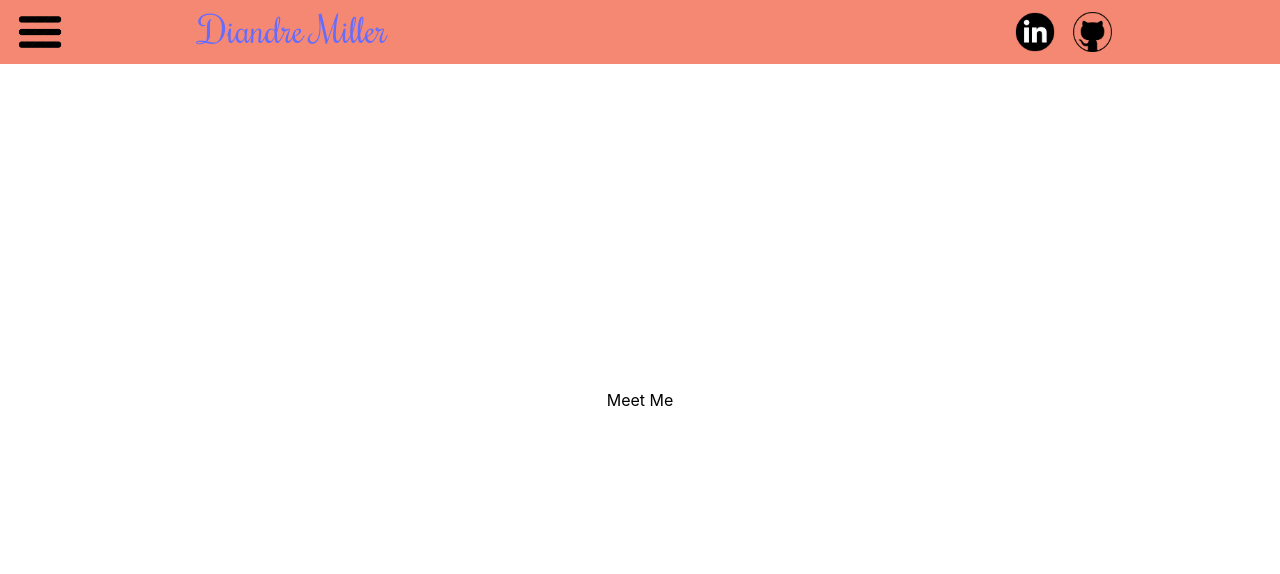
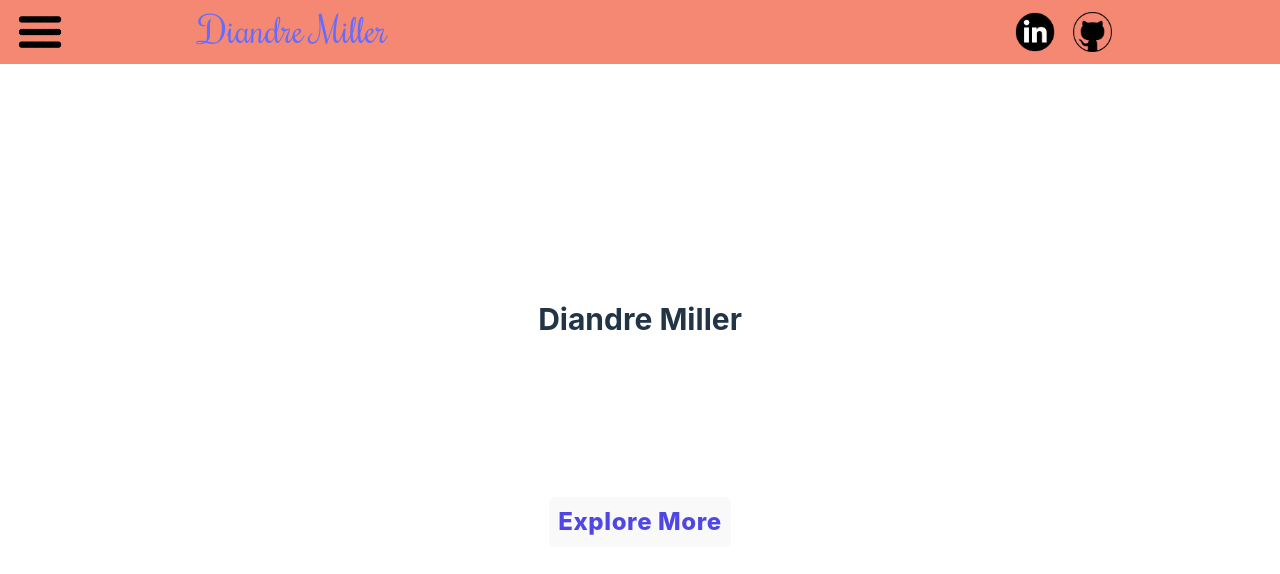
Before and after one commit to DiandreMiller/resume, a React (Vite) app: page /meet-me in a window 1280 px wide. Shown: the top 574 px of the page. Built offline with nearby package versions, Linux system fonts and the light colour scheme; a web font is replaced by a local one.

Commit message:
Design: Partially complete Meet Me

```diff
--- a/src/Pages/MeetMe.tsx
+++ b/src/Pages/MeetMe.tsx
@@ -1,13 +1,95 @@
-import React from "react";
+// This component will talk about Diandre
+import React, { useState } from "react";
+import { Link } from "react-router-dom";
+// import { BsGithub, BsLinkedin } from "react-icons/bs";
+// import Diandre from "../../Assets/DiandreMiller.jpg";
 
 const MeetMe = () => {
+  const [showAll, setShowAll] = useState(false);
+  const handleToggle = () => {
+    setShowAll(!showAll);
+  };
+  return (
+    <div className="bg-white min-h-screen flex flex-col items-center justify-center dark:bg-gray-700">
+      <h1 className="mb-4 pb-4 p-4 text-center text-3xl font-bold dark:text-white">
+        {" "}
+        Diandre Miller
+      </h1>
+      <div className="flex flex-col items-center justify-center py-10">
+        {/* Central Image */}
+        <div className="relative">
+          {/* <img
+            src={Diandre}
+            alt="Profile"
+            className="w-44 h-44 rounded-full transition transform hover:scale-110 animate-flyInUp"
+          /> */}
+        </div>
+      </div>
+      {showAll && (
+        <div className="flex flex-col items-center justify-center max-w-lg">
+          <div className="bg-purple-300 w-44 h-44 rounded-full m-2 p-4 flex items-center justify-center transition transform hover:scale-110 animate-flyInRight">
+            <p className="text-black text-center">
+              <strong>Hobbies</strong>
+              <br />
+              Basketball, Listening to Music
+            </p>
+          </div>
+          <div className="bg-yellow-300 w-44 h-44 rounded-full m-2 p-4 flex items-center justify-center transition transform hover:scale-110 animate-flyInLeft">
+            <p className="text-black text-center">
+              <strong>Passion</strong>
+              <br />
+              Coaching
+            </p>
+          </div>
 
-    return (
-
-        <div>
-            <h2 className="text-black">Meet Me</h2>
+          <div className="bg-pink-300 w-44 h-44 rounded-full m-2 p-4 flex items-center justify-center transition transform hover:scale-110 animate-flyInRight">
+            <p className="text-black text-center">
+              <strong>Education</strong>
+              <br />
+              Journalism & Software Development
+            </p>
+          </div>
+          <div className="bg-green-300 w-44 h-44 rounded-full m-2 p-4 flex items-center justify-center transition transform hover:scale-110 animate-flyInLeft">
+            <p className="text-black text-center">
+              <strong>Ask me about</strong>
+              <br />
+              Anything You Want
+            </p>
+          </div>
+          <div className="bg-orange-300 w-44 h-44 rounded-full m-2 p-4 flex flex-col items-center justify-center transition transform hover:scale-110 animate-flyInRight">
+            <Link
+              to="https://github.com/DiandreMiller"
+              target="_blank"
+              rel="noopener noreferrer"
+              className="text-black text-center mb-3"
+            >
+              <strong>GitHub</strong>
+            </Link>
+            {/* <BsGithub size={18} /> */}
+          </div>
+          <div className="bg-blue-300 w-44 h-44 rounded-full m-2 p-4 flex flex-col items-center justify-center transition transform hover:scale-110 animate-flyInLeft">
+            <Link
+              to="https://www.linkedin.com/in/diandre-miller/"
+              target="_blank"
+              rel="noopener noreferrer"
+              className="text-black text-center mb-3"
+            >
+              <strong>LinkedIn</strong>
+            </Link>
+            {/* <BsLinkedin size={18} /> */}
+          </div>
         </div>
-    )
-}
+      )}
+      <div className="flex justify-center mt-8">
+        <button
+          className="mt-4 p-2 text-indigo-600 hover:underline mb-4 lg:mb-8 text-xl font-extrabold tracking-wide leading-tight text-center dark:text-white md:text-2xl rounded-md"
+          onClick={handleToggle}
+        >
+          {showAll ? "Show Less" : "Explore More"}
+        </button>
+      </div>
+    </div>
+  );
+};
 
 export default MeetMe;
```
